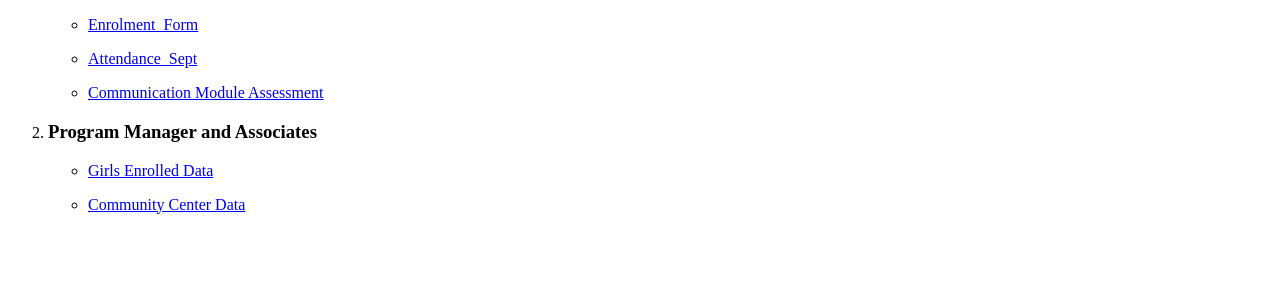
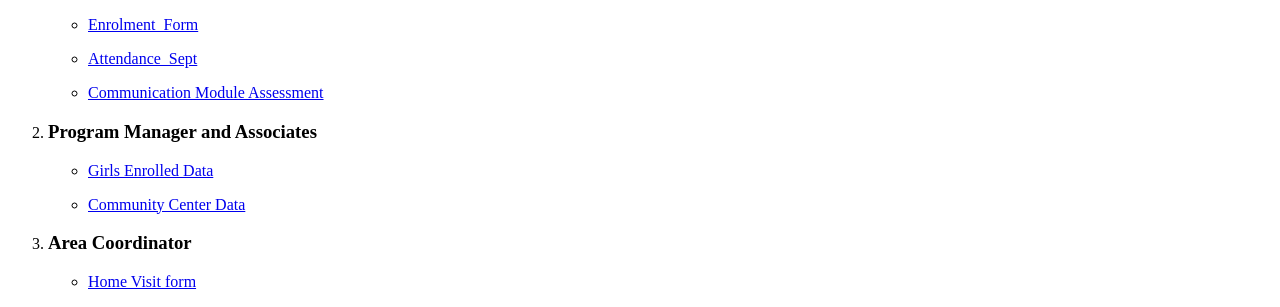
Before and after one commit to SANJAYSINGH0211/Powerwithin, a plain HTML site: page index.html in a window 1280 px wide. Shown: the part 1031-1338 px from the top of the page. Before the commit the page ends 1261 px from the top, so only its background shows below. Drawn offline with Linux system fonts and the light colour scheme.

Commit message:
Update index.html

```diff
--- a/index.html
+++ b/index.html
@@ -21,6 +21,11 @@
 <li><p><a href="https://docs.google.com/spreadsheets/d/1FX2FTfpPyB9987Q_ave-_uCHVUMAF1j4ZqZgcPGU-F0/edit#gid=1460404673">Girls Enrolled Data</a></p></li>
 <li><p><a href="https://docs.google.com/spreadsheets/d/1QEBPvsr9ChkDUDMhJtFetr_yLZpxx7KWE_zXD-ZRu0Q/edit#gid=0">Community Center Data</a></p></li>
   </ul>
+  <li>
+    <h3> Area Coordinator </h3> </li>
+    <ul>
+      <li><p><a href="https://forms.gle/UfU2gSLR8pXh2Rf27"> Home Visit form</a></p></li>
+    </ul>
   </ol>
 </body>
 </html>
```
